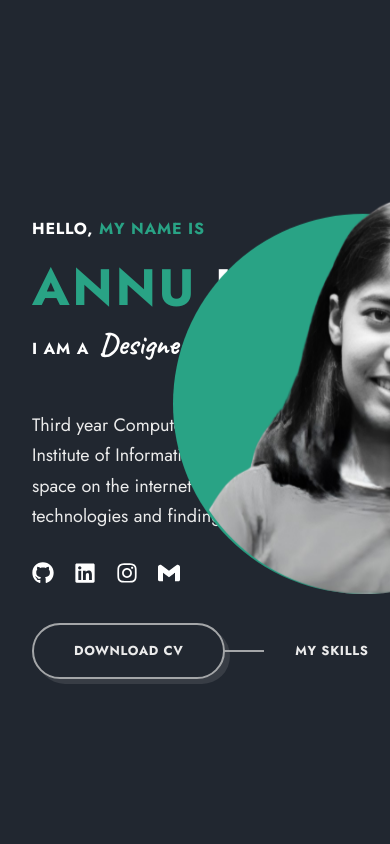
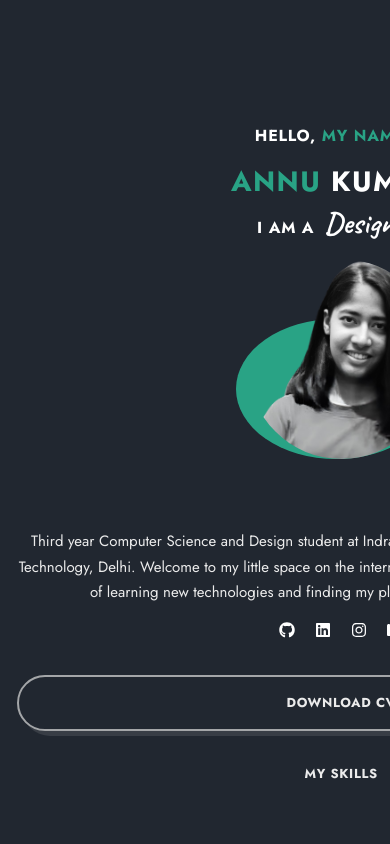
Before and after one commit to Annu117/React_Portfolio, a React (Vite) app: page /#home in a window 390 px wide. Shown: the top 844 px of the page. Built offline with nearby package versions, Linux system fonts and the light colour scheme.

Commit message:
Update home.css

```diff
--- a/src/components/home/home.css
+++ b/src/components/home/home.css
@@ -1,26 +1,28 @@
-.home{
+.home {
     background-image: var(--first-gradient);
     padding-bottom: 180px;
 }
-.home__wrapper{
+
+.home__wrapper {
     min-height: 100vh;
     display: grid;
     align-items: center;
     margin-left: 20px;
 }
-.home__container{
+
+.home__container {
     width: 100%;
-    /* background-color: var(--primary-color); */
     position: relative;
     margin-top: 50px;
 }
+
 .home__subtitle,
-.home__job{
+.home__job {
     font-weight: 700;
 }
+
 .home__subtitle,
 .home__job span {
-    /* font-size: var(--small-font-size); */
     color: var(--title-color);
 }
 
@@ -32,47 +34,50 @@
 .home__job b {
     font-family: var(--second-font);
     font-size: var(--h2-font-size);
-    /* font-size:  var(--large-font-size); */
     margin-left: 10px;
     display: inline-block;
 }
 
-.home__title{
-    /* font-size: var(--biggest-font-size); */
+.home__title {
     text-shadow: 2px 2px hsl(0 0% 0%), -2px 2px hsl(0,0%,0%), 2px -2px hsl(0,0%,0%), -2px -2px hsl(o, 0%, 0%), 5px 5px 0 rgb(0 0 0 / 20%);
     line-height: 1.2;
     margin-top: 15px;
 }
-.home__text{
+
+.home__text {
     font-size: var(--large-font-size);
     margin-block: 40px 28px;
     max-width: 520px;
 }
 
-.home__socials{
+.home__socials {
     display: flex;
     column-gap: 20px;
     margin-bottom: 30px;
+    /* position: relative; */
 }
 
-.home__social-link{
+.home__social-link {
     color: var(--title-color);
     font-size: var(--h5-font-size);
     transition: all 0.7s var(--transition);
 }
-.home__social-link:hover{
+
+.home__social-link:hover {
     color: var(--primary-color);
+}
 
-}
-.home__btns{
+.home__btns {
     display: flex;
     column-gap: 70px;
 }
-.hero__link:hover{
+
+.hero__link:hover {
     color: var(--primary-color);
     transition: all 0.7s var(--transition);
 }
-.hero__link::before{
+
+.hero__link::before {
     content: '';
     position: absolute;
     top: 50%;
@@ -83,67 +88,41 @@
     background-color: var(--border-color);
 }
 
-.home__img-wrapper{
+.home__img-wrapper {
+    /* position: relative; */
     position: absolute;
     top: 0;
     margin-top: 5%;
-    /* left: 622px; */
     right: 12px;
-    /* width: 100%; */
     transform: translateY(-9%);
     width: 60%;
-    /* max-width: 680px; */
     max-width: 380px;
     margin-right: 112px;
 }
-.home__banner{
+
+.home__banner {
     background-color: var(--primary-color);
     padding-bottom: 100%;
     border-radius: 50%;
     position: relative;
     z-index: 1;
-    /* overflow: hidden; */
     transition: transform 0.3s ease-in-out, box-shadow 0.3s ease-in-out;
 }
-/* .home__banner::before,
-.home__banner::after {
-    content: "";
+
+.home__profile {
     position: absolute;
-    width: 100%;
-    height: 2px;
-    top: 50%;
-    left: 0;
-    transform-origin: top center;
-    transform: scaleX(0);
-    transition: transform 0.3s ease-in-out;
-} */
-/* .home__banner::after {
-    top: auto;
-    bottom: 0;
-    transform-origin: bottom center;
-} */
-
-.home__profile{
-    position: absolute;
-    /* top: 0; */
     bottom: 0;
     right: 1px;
-    /* bottom: 0; */
     height: 400px;
     border-radius: 500px;
-    /* height: 800px; */
-    /* margin-left: 500px; */
     object-fit: cover;
 }
+
 .home__banner:hover {
-    /* transform: scale(1.1); */
-    box-shadow: 0px 0px 20px rgba(255, 255, 255, 0.307); /* Adding a subtle box-shadow */
+    box-shadow: 0px 0px 20px rgba(255, 255, 255, 0.307);
 }
-/* .home__banner:hover::before,
-.home__banner:hover::after {
-    transform: scaleX(1);
-} */
-.home__data{
+
+.home__data {
     border: 2px solid var(--border-color);
     background: var(--container-color);
     box-shadow: var(--shadow);
@@ -156,71 +135,273 @@
     position: absolute;
     z-index: 1;
 }
-.home__data-one{
+
+.home__data-one {
     bottom: 20%;
-    /* left: -6%; */
     left: -4%;
+}
 
-}
-.home__data-two{
+.home__data-two {
     bottom: 12%;
-    /* left: 66%;
-    bottom: 4%; */
     right: 6%;
 }
 
 .home__data .text-lg,
-.home__data .text-sm{
+.home__data .text-sm {
     width: 50%;
     color: var(--title-color);
     font-weight: 700;
 }
-.home__data .text-lg{
+
+.home__data .text-lg {
     text-align: center;
     font-size: 37px;
 }
-.home__data .text-sm{
+
+.home__data .text-sm {
     font-size: 13px;
     line-height: 1.5em;
 }
+
 .home__data .text-lg b,
-.home__data .text-sm span{
+.home__data .text-sm span {
     color: var(--primary-color);
 }
-.home__data .tect-lg b{
+
+.home__data .tect-lg b {
     position: relative;
     top: -4px;
 }
-.shape__1{
+
+.shape__1 {
     width: 226px;
     height: 226px;
     top: 10%;
     right: -10%;
 }
+
 .shape__2,
-.shape__3{
+.shape__3 {
     width: 141px;
     height: 141px;
 }
-.shape__2{
+
+.shape__2 {
     bottom: 45%;
     left: 75%;
 }
-.shape__3{
+
+.shape__3 {
     bottom: 0;
     left: -2px;
 }
 
 .typewriter-text {
-    font-size: 54px; /* Set your desired font size here */
-    /* Add any additional styling you want */
-  }
+    font-size: 54px;
+}
 
 .zoom-text {
     display: inline-block;
-    transition: transform 0.3s ease; /* Smooth transition */
+    transition: transform 0.3s ease;
 }
 
 .text-cs:hover .zoom-text {
-    transform: scale(1.1); /* Zoom in by 10% */
+    transform: scale(1.1);
 }
+
+/* Media Queries for Responsive Design */
+
+@media (max-width: 1024px) {
+    .home {
+        padding-bottom: 100px;
+    }
+
+    .home__wrapper {
+        margin-left: 10px;
+    }
+
+    .home__img-wrapper {
+        position: relative;
+
+        width: 50%;
+        max-width: 300px;
+        margin-right: 0;
+        right: 5px;
+        margin-top: 5rem;
+        margin-bottom: 2rem;
+        /* margin: 70px auto; */
+        justify-content: center;
+        align-items: center;
+        transform: translateY(0);
+    }
+
+    .home__banner {
+        padding-bottom: 80%;
+    }
+
+    .home__profile {
+        height: 300px;
+    }
+
+    .home__data {
+        width: 200px;
+        height: 50px;
+    }
+
+    .home__data .text-lg {
+        font-size: 30px;
+    }
+
+    .home__data .text-sm {
+        font-size: 11px;
+    }
+
+    .home__data-one {
+        bottom: 18%;
+        left: -2%;
+    }
+
+    .home__data-two {
+        bottom: 10%;
+        right: 4%;
+    }
+}
+
+@media (max-width: 768px) {
+    .home__title {
+        font-size: var(--h2-font-size);
+    }
+
+    .home__text {
+        font-size: var(--normal-font-size);
+        margin-block: 30px 20px;
+        max-width: 400px;
+    }
+
+    .home__social-link {
+        font-size: var(--h6-font-size);
+    }
+
+    .home__btns {
+        flex-direction: column;
+        row-gap: 20px;
+        column-gap: 0;
+    }
+
+    .home__img-wrapper {
+        width: 70%;
+        max-width: 250px;
+        /* right: 0; */
+    }
+
+    .home__banner {
+        padding-bottom: 70%;
+    }
+
+    .home__profile {
+        height: 250px;
+    }
+
+    .home__data {
+        width: 180px;
+        height: 45px;
+    }
+
+    .home__data .text-lg {
+        font-size: 25px;
+    }
+
+    .home__data .text-sm {
+        font-size: 10px;
+    }
+
+    .home__data-one {
+        bottom: 15%;
+        left: -1%;
+    }
+
+    .home__data-two {
+        bottom: 8%;
+        right: 3%;
+    }
+}
+
+@media (max-width: 480px) {
+    .home {
+        padding-bottom: 50px;
+    }
+
+    .home__wrapper {
+        margin-left: 5px;
+        text-align: center;
+    }
+
+    .home__container {
+        margin-top: 80px;
+    }
+
+    .home__title {
+        font-size: var(--h3-font-size);
+    }
+
+    .home__text {
+        font-size: var(--small-font-size);
+        margin-block: 20px 15px;
+        max-width: 90%;
+    }
+
+    .home__socials {
+        justify-content: center;
+        align-items: center;
+    }
+
+    .home__social-link {
+        font-size: var(--h7-font-size);
+    }
+
+    .home__btns {
+        flex-direction: column;
+        row-gap: 15px;
+        column-gap: 0;
+    }
+
+    .home__img-wrapper {
+        position: relative;
+        width: 100%;
+        max-width: 200px;
+        justify-content: center;
+        align-items: center;
+        transform: translateY(0);
+        margin-top: 5rem;
+        margin: 70px auto;
+    }
+
+
+    .home__profile {
+        height: 200px;
+    }
+
+    .home__data {
+        width: 150px;
+        height: 40px;
+        padding-inline: 10px;
+    }
+
+    .home__data .text-lg {
+        font-size: 20px;
+    }
+
+    .home__data .text-sm {
+        font-size: 9px;
+    }
+
+    .home__data-one {
+        bottom: 10%;
+        left: 0;
+    }
+
+    .home__data-two {
+        bottom: 5%;
+        right: 2%;
+    }
+}
```
